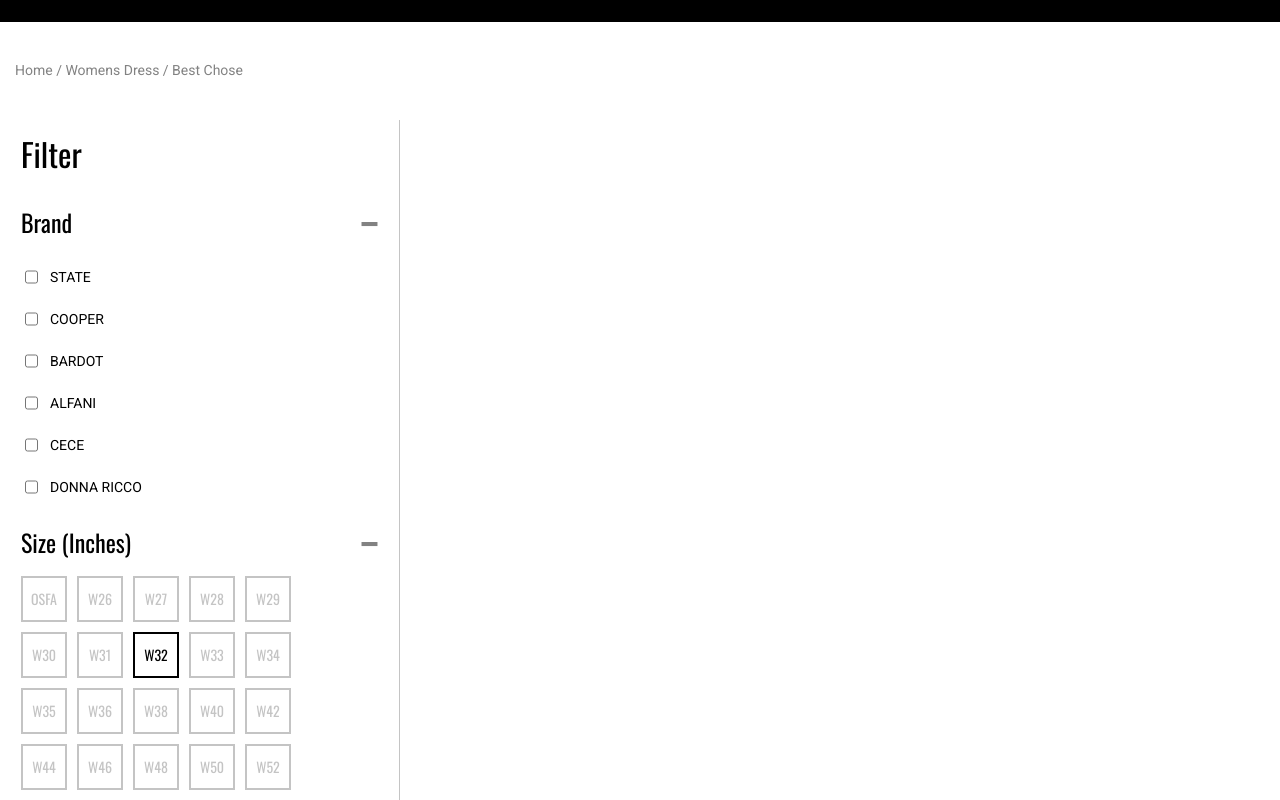
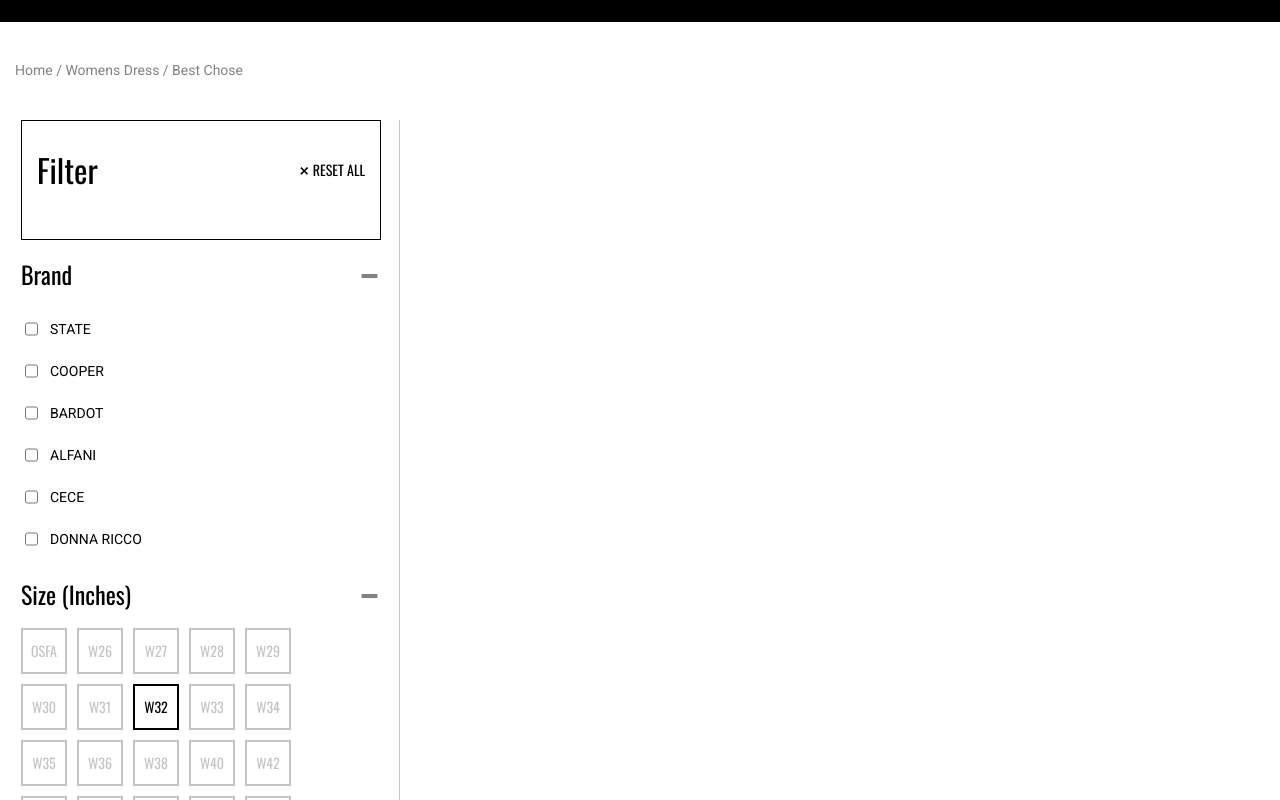
Before and after one commit to Tate-T/crips-react, a React (Create React App) app: page / in a window 1280 px wide. Shown: the part 1620-2420 px from the top of the page. Built offline with nearby package versions, Linux system fonts and the light colour scheme.

Commit message:
fix filtration styles

```diff
--- a/src/pages/CatalogPage/Filtration/Filtration.jsx
+++ b/src/pages/CatalogPage/Filtration/Filtration.jsx
@@ -139,7 +139,11 @@ export const Filtration = () => {
           <p className="catalog-way">Home / Womens Dress / Best Chose</p>
         <div className="filtration">
           <div className="catalog-filtration__wrap">
-            <h2 className="catalog-filtration__title">Filter</h2>
+           <div className="catalog-filtration__title-wrap"> <h2 className="catalog-filtration__title">Filter</h2>
+            <div className="catalog-filtration__filtr-close-wrap">
+              <p className="catalog-filtration__filtr-close">+</p>
+              <p className="catalog-filtration__filtr-close-text">Reset all</p>
+            </div></div>
           </div>
           <div className="catalog-filtration__brand">
             <FiltrName className="brand" filtrName="Brand" />
--- a/src/pages/CatalogPage/Filtration/Filtration.scss
+++ b/src/pages/CatalogPage/Filtration/Filtration.scss
@@ -374,3 +374,43 @@ input[type="range"] {
     height: 0;
     z-index: 1;
 }
+
+.catalog-filtration__filtr-close-text {
+    text-transform: uppercase;
+    @include typography(Oswald, 400, 14px, 48px, 0, left);
+}
+
+.catalog-filtration__filtr-close {
+    transform: rotate(45deg);
+    width: 12px;
+    height: 12px;
+    color: $main-text-color;
+    display: flex;
+    justify-content: center;
+    align-items: center;
+    font-size: 20px;
+}
+
+.catalog-filtration__filtr-close-wrap {
+    height:100%;
+    display: flex;
+    align-items: center;
+    gap: 2px;
+    cursor: pointer;
+}
+
+.catalog-filtration__title-wrap {
+    display: flex;
+    align-items: center;
+    justify-content: space-between;
+}
+.catalog-filtration__wrap{
+    border: 1px solid $main-text-color;
+    padding: 15px;
+}
+.catalog-filtration__title-wrap{
+display: flex;
+justify-content: space-between;
+    align-items: center;
+    margin-bottom: 20px;
+}
```
